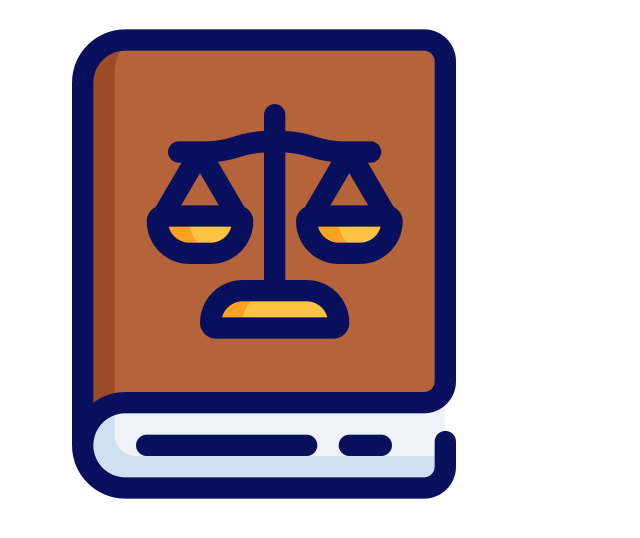
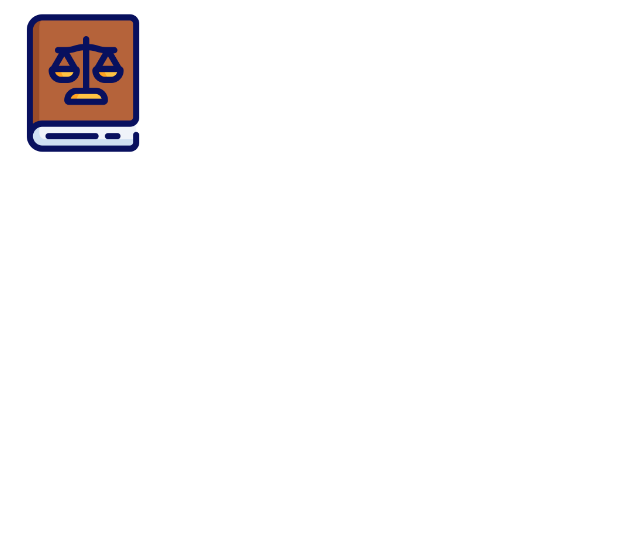
Before and after one commit to gt-ayush/XHTML_and_CSS, a plain HTML site: page img.html in a window 1280 px wide. Shown: the whole page, without its empty margins (0-640 px from the left). Drawn offline with Linux system fonts and the light colour scheme.

Commit message:
Learned abot the resiging of the image not to compress size

```diff
--- a/img.html
+++ b/img.html
@@ -6,6 +6,6 @@
     <title>IMG</title>
 </head>
 <body>
-    <a href="https://google.com"><img src="law-book.png"></a>
+    <a href="https://google.com"><img src="law-book.png" height = "150"></a>
 </body>
 </html>
```
